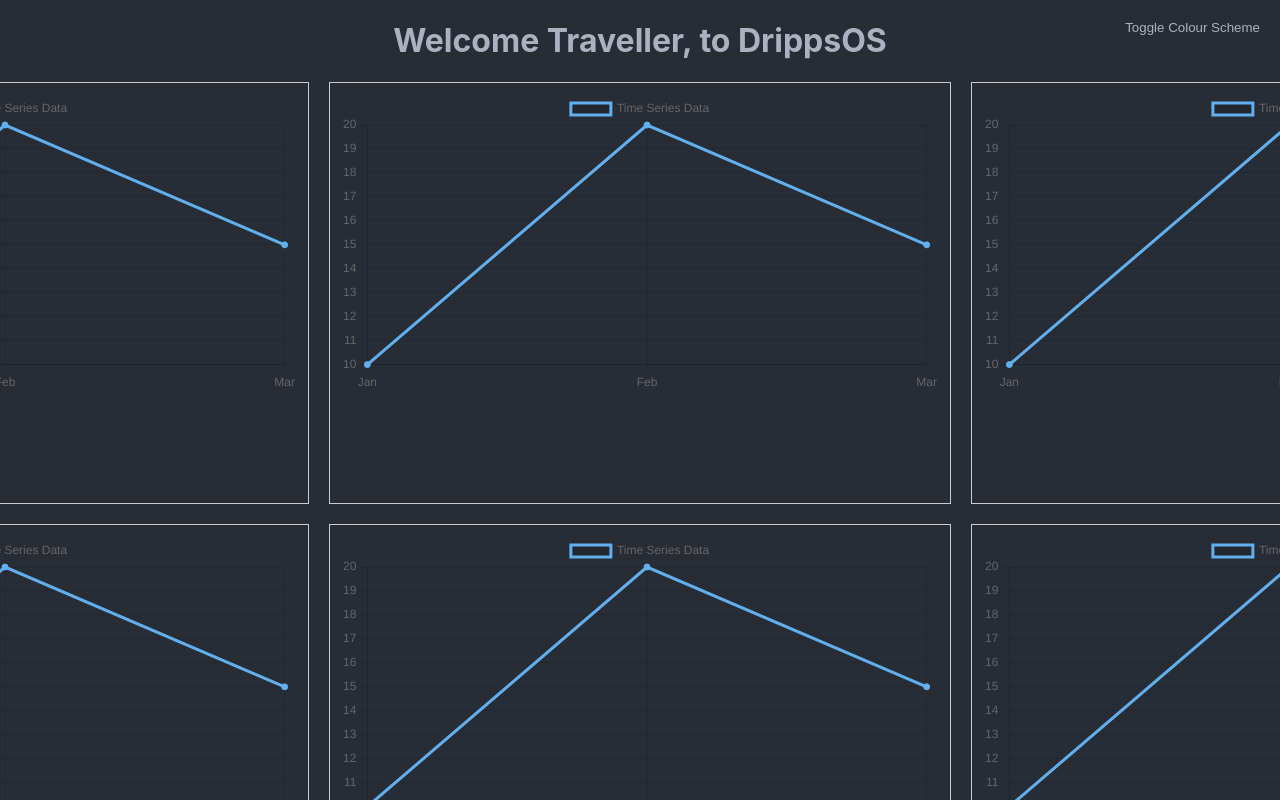
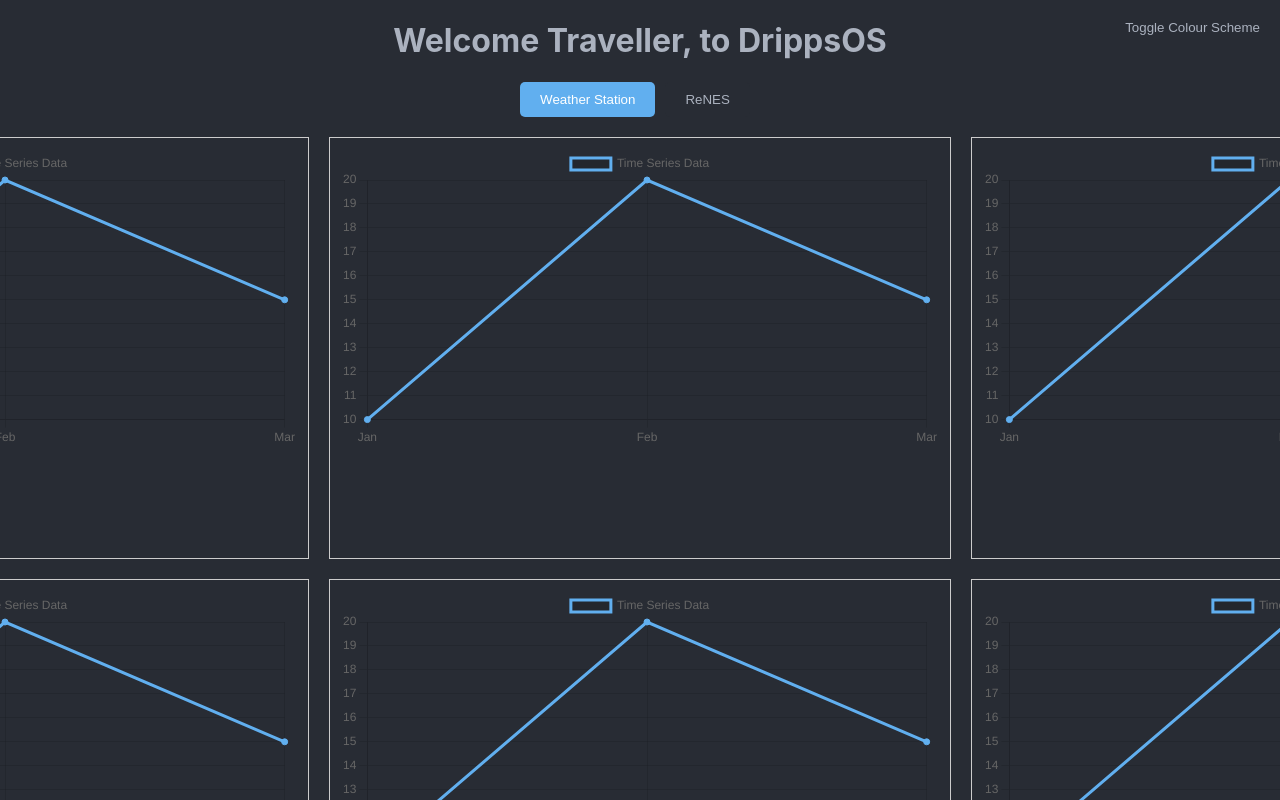
Before and after one commit to CallumAlexander/DrippsOS, a React (Create React App) app: page / in a window 1280 px wide. Shown: the top 800 px of the page. Built offline with nearby package versions, Linux system fonts and the light colour scheme.

Commit message:
Added tabs for the two sets of data

```diff
--- a/src/App.css
+++ b/src/App.css
@@ -56,3 +56,30 @@
 .toggle-button:active {
   color: var(--color-secondary);
 }
+
+/* Custom styles for the tab buttons */
+.tab-container {
+  display: flex;
+  justify-content: center;
+  margin-bottom: 20px;
+}
+
+.tab {
+  padding: 10px 20px;
+  margin-right: 10px;
+  background-color: var(--color-background);
+  color: var(--color-text);
+  border: none;
+  border-radius: 5px;
+  cursor: pointer;
+}
+
+.tab.active {
+  background-color: var(--color-primary);
+  color: white;
+}
+
+.tab:hover {
+  background-color: var(--color-secondary);
+  color: white;
+}
--- a/src/App.js
+++ b/src/App.js
@@ -1,7 +1,7 @@
 import logo from './logo.svg';
 import './App.css';
 import Dashboard from "./Dashboard";
-import {useState} from "react";
+import React, {useState} from "react";
 import Footer from "./Footer";
 
 function App() {
@@ -28,16 +28,61 @@ function App() {
     }
   };
 
+  const [activeTab, setActiveTab] = useState('weather');
+
+  const handleTabChange = (tab) => {
+    setActiveTab(tab);
+  };
+
+  const weatherData = [
+    {label: 'Jan', value: 10},
+    {label: 'Feb', value: 20},
+    {label: 'Mar', value: 15},
+  ];
+
+  const powerData = [
+    {label: 'Jan', value: 50},
+    {label: 'Feb', value: 60},
+    {label: 'Mar', value: 45},
+  ];
+
   return (
-    <div className={`App ${isDarkMode ? 'dark-mode' : ''}`}>
+      <div className={`App ${isDarkMode ? 'dark-mode' : ''}`}>
+
+        <h1>Welcome Traveller, to DrippsOS</h1>
+
         <button className="toggle-button" onClick={handleToggleMode}>
           Toggle Colour Scheme
         </button>
-      <div className="Dashboard-dv">
-        <Dashboard/>
+
+
+        <div className="tab-container">
+          <button
+              className={`tab ${activeTab === 'weather' ? 'active' : ''}`}
+              onClick={() => handleTabChange('weather')}
+          >
+            Weather Station
+          </button>
+          <button
+              className={`tab ${activeTab === 'power' ? 'active' : ''}`}
+              onClick={() => handleTabChange('power')}
+          >
+            ReNES
+          </button>
+        </div>
+
+
+        <div className="dashboard-container">
+          {/* Weather Station Dashboard */}
+          {activeTab === 'weather' && <Dashboard data={weatherData}/>}
+
+          {/* Power Station Dashboard */}
+          {activeTab === 'power' && <Dashboard data={powerData}/>}
+        </div>
+
+
+        <Footer/>
       </div>
-      <Footer/>
-    </div>
   );
 }
 
--- a/src/Dashboard.js
+++ b/src/Dashboard.js
@@ -2,36 +2,29 @@ import React from 'react';
 import TimeSeriesChart from './TimeSeriesChart'
 
 
-function Dashboard() {
-
-    const timeSeriesData = [
-        {label: 'Jan', value: 10},
-        {label: 'Feb', value: 20},
-        {label: 'Mar', value: 15},
-    ];
+function Dashboard({data}) {
 
     return (
         <div>
-            <h1>Welcome Traveller, to DrippsOS</h1>
             <div className="center-container">
                 <div className="grid-container">
-                  <div className="chart">
-                    <TimeSeriesChart data={timeSeriesData} />
+                    <div className="chart">
+                        <TimeSeriesChart data={data}/>
+                    </div>
+                    <div className="chart">
+                        <TimeSeriesChart data={data}/>
                   </div>
                   <div className="chart">
-                    <TimeSeriesChart data={timeSeriesData} />
+                      <TimeSeriesChart data={data}/>
                   </div>
                   <div className="chart">
-                    <TimeSeriesChart data={timeSeriesData} />
+                      <TimeSeriesChart data={data}/>
                   </div>
                   <div className="chart">
-                    <TimeSeriesChart data={timeSeriesData} />
+                      <TimeSeriesChart data={data}/>
                   </div>
                   <div className="chart">
-                    <TimeSeriesChart data={timeSeriesData} />
-                  </div>
-                  <div className="chart">
-                    <TimeSeriesChart data={timeSeriesData} />
+                      <TimeSeriesChart data={data}/>
                   </div>
                 </div>
             </div>
```
